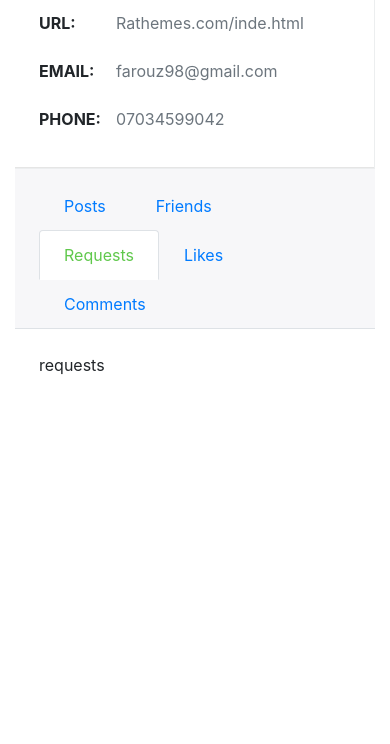
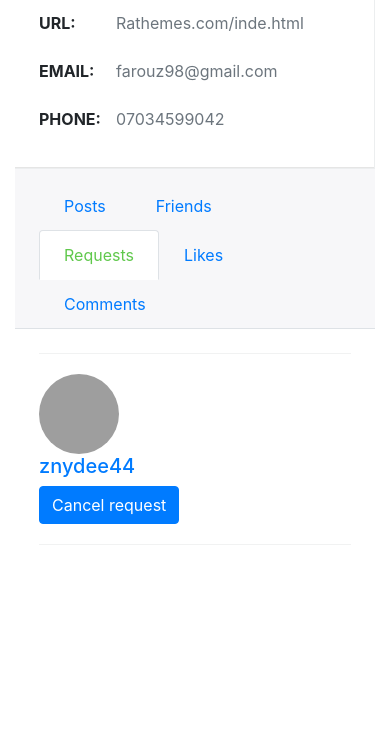
Before and after one commit to Znydee/slide, a Django app: a page that uses users/templates/users/profile.html in a window 390 px wide, after a click on "Requests". Shown: the part 557-1301 px from the top of the page. Run offline with Django 4.2, Linux system fonts and the light colour scheme; a user stored in the database is signed in; data comes from the database, SQL or seed files in the repository; both versions use the stored data as it was after the commit; some libraries are stand-ins or nearby versions; grey boxes are pictures that could not be loaded.

Commit message:
another commit

```diff
--- a/users/templates/users/profile.html
+++ b/users/templates/users/profile.html
@@ -134,7 +134,29 @@
         <div class="tab-content profile-tabs-content">
             <div class="tab-pane fade" id="profile-likes" role="tabpanel" aria-labelledby="home-tab">likes</div>
             <div class="tab-pane fade" id="profile-comments" role="tabpanel" aria-labelledby="home-tab">comments</div>
-            <div class="tab-pane fade" id="profile-requests" role="tabpanel" aria-labelledby="home-tab">requests</div>
+            <div class="tab-pane fade" id="profile-requests" role="tabpanel" aria-labelledby="home-tab">
+            {%for item in users_requests%}
+    <div class="row">
+        <div class="col-md-8">
+            <div class="people-nearby">
+              <div class="nearby-user">
+                <div class="row">
+                  <div class="col-md-2 col-sm-2">
+                    <img src="https://bootdey.com/img/Content/avatar/avatar7.png" alt="user" class="profile-photo-lg">
+                  </div>
+                  <div class="col-md-6 col-sm-6">
+                    <h5><a href="#" class="profile-link">{{item.sent_to}}</a></h5>
+                  </div>
+                  <div class="col-md-4 col-sm-4">
+                    <button class=" btn-primary btn pull-right" id="{{item.user.id}}">Cancel request</button>
+                  </div>
+                </div>
+              </div>
+            </div>
+    	</div>
+	</div>
+{%endfor%}
+            </div>
             <div class="tab-pane fade" id="profile-friends" role="tabpanel" aria-labelledby="home-tab">
 
             <div class="container-fluid">
--- a/users/views.py
+++ b/users/views.py
@@ -29,7 +29,9 @@ def profile(request, slug):
 #    user=u.user
     friends=user.friends_list.all()
     posts=user.posts.all()
-    return render(request,"users/profile.html",{"friends":friends,"profiles_owner":profiles_owner,"posts":posts,"auth_user_friends_users":auth_user_friends_users}
+    users_requests=request.user.request_sent.all()
+    #print(users_requests.sent_to)
+    return render(request,"users/profile.html",{"friends":friends,"profiles_owner":profiles_owner,"posts":posts,"auth_user_friends_users":auth_user_friends_users,"users_requests":users_requests}
     )
 def suggested_user_list(request):
     friends_suggestion = []
@@ -60,6 +62,8 @@ def send_friend_request(request):
     pik=request.GET["id"]
     #print(pik)
     f_request=FriendRequests(sent_from=request.user,sent_to=user)
+    print(request.user)
+    print(user)
     f_request.save()
     return HttpResponse(pik)
 
```
Also changed, not shown: db.sqlite3.
